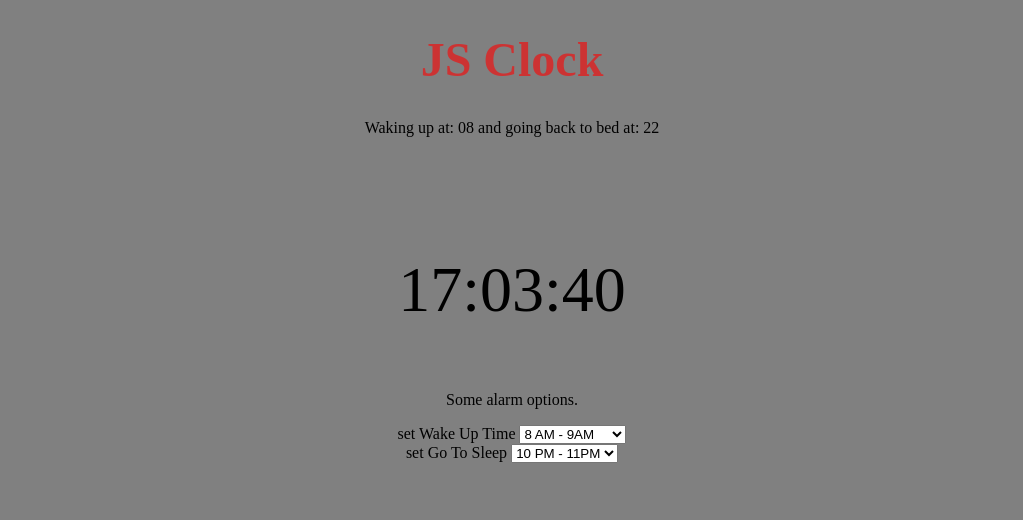
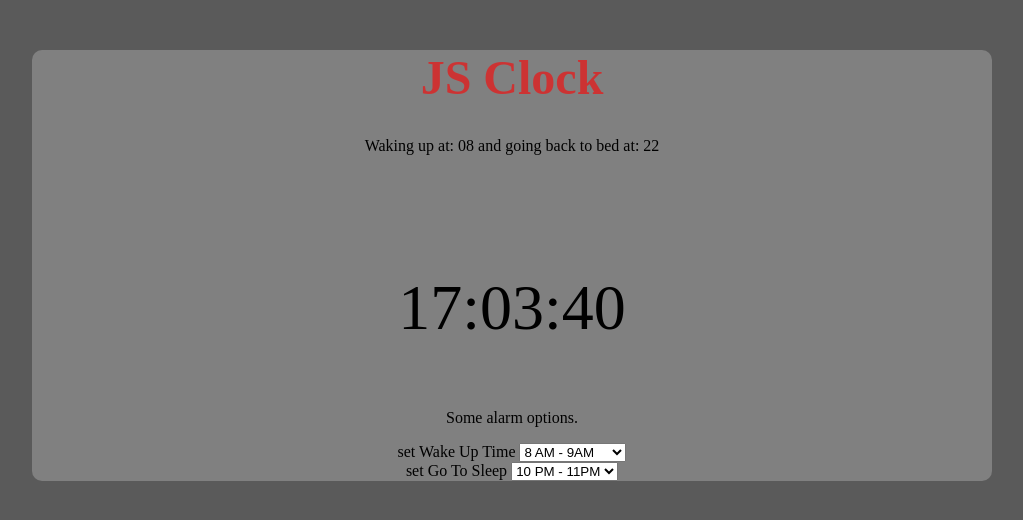
Before and after one commit to lalanon/jsClock, a plain HTML site: page index.html in a window 1280 px wide. Shown: the whole page, without its empty margins (128-1151 px from the left). Drawn offline with Linux system fonts and the light colour scheme.

Commit message:
Visual changes

```diff
--- a/index.html
+++ b/index.html
@@ -11,7 +11,7 @@
 </head>
 
 <body onload="init()">
-    <center>
+    <div class="page">
         <h1>JS Clock</h1>
         <p id="statusLineSelector"></p>
         <br><br>
@@ -57,7 +57,7 @@
                 <option value="5">5 AM - 6AM</option>
                 <option value="6">6 AM - 7AM</option>
                 <option value="7">7 AM - 8AM</option>
-                <option value="8" >8 AM - 9AM</option>
+                <option value="8">8 AM - 9AM</option>
                 <option value="9">9 AM - 10AM</option>
                 <option value="10">10 AM - 11AM</option>
                 <option value="11">11 AM - 12PM</option>
@@ -77,7 +77,7 @@
             </select>
             <br>
         </div>
-    </center>
+    </div>
 </body>
 
 </html>
--- a/script.js
+++ b/script.js
@@ -1,7 +1,11 @@
 "use strict";
 
+//globals
 var wakeUpTime = 8;
 var goToSleepTime = 22;
+
+//debug switch
+var DEBUG = true;
 
 function init() {
     setInterval(updateClocks, 1000);
@@ -16,6 +20,9 @@ function init() {
 
     updateClocks();
     updateStatusLine();
+
+    //debug message
+    if (DEBUG) {console.log("Init done, the page is running.");}
 }
 
 function wakeUpEvent() {
--- a/style.css
+++ b/style.css
@@ -1,5 +1,12 @@
 body {
+    background: rgb(90, 90, 90);
+}.page {
     background: gray;
+    text-align: center;
+    width: 80%;
+    max-width: 960px;
+    margin: 50px auto;
+    border-radius: 10px;
 }
 h1 {
     font-size: 3em;
```
